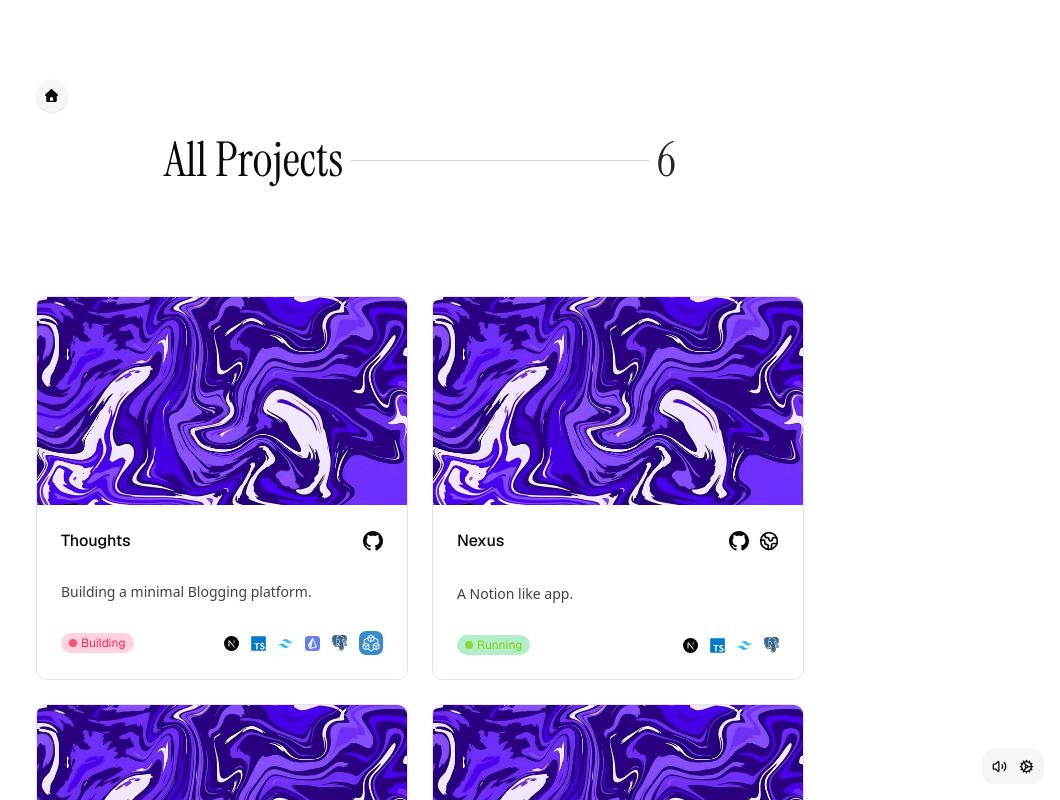
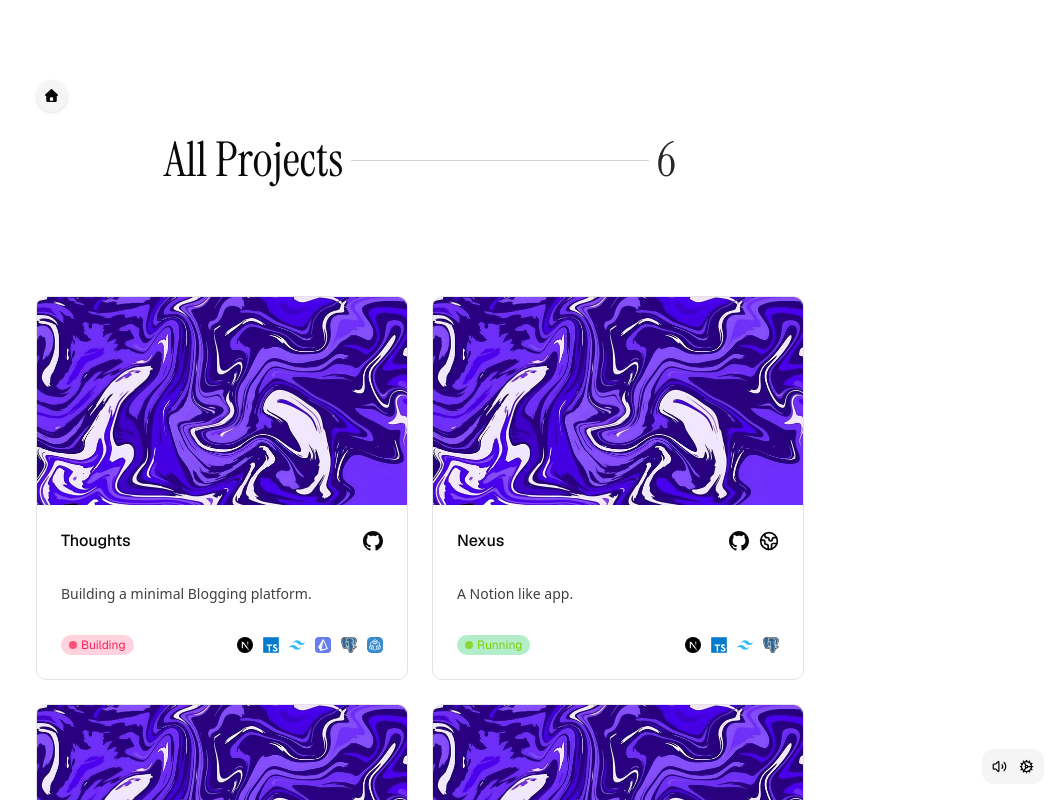
Before and after one commit to yuvanvk/portfolio, a Next.js app: page /projects in a window 1280 px wide. Shown: the whole page, without its empty margins (220-1280 px from the left). Built offline with nearby package versions, Linux system fonts and the light colour scheme.

Commit message:
fix: project-card icons type issue

```diff
--- a/app/api/spotify/route.ts
+++ b/app/api/spotify/route.ts
@@ -51,11 +51,11 @@ export async function GET() {
     });
 
 
-  } catch (error) {
+  } catch (e) {
     return NextResponse.json({
       message: "Failed to fetch",
       status: 500,
-      error: error
+      error: e
     });
   }
 }
--- a/components/cards/project-card.tsx
+++ b/components/cards/project-card.tsx
@@ -60,10 +60,13 @@ export const ProjectCard = ({
             )}/>
             {project.status}
           </div>
-          <div className="flex items-center gap-x-3">
+          <div className="flex items-center gap-x-2.5">
             {project.tech.map((Icon, idx) => (
-              <span key={idx} className="flex items-center justify-center">
-                <Icon className="w-6 h-6" />
+              <span
+                key={idx}
+                className="flex size-4 shrink-0 items-center justify-center [&_svg]:size-4 [&_svg]:shrink-0"
+              >
+                <Icon />
               </span>
             ))}
           </div>
```
